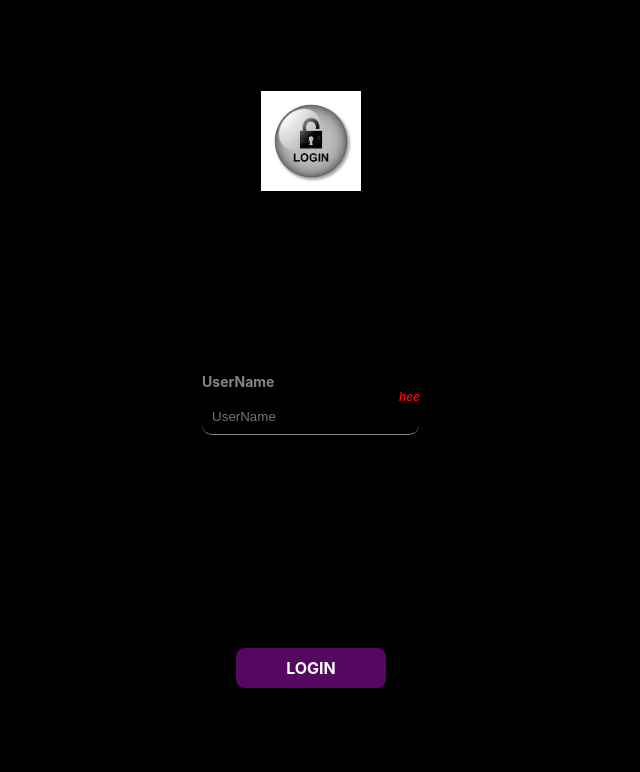
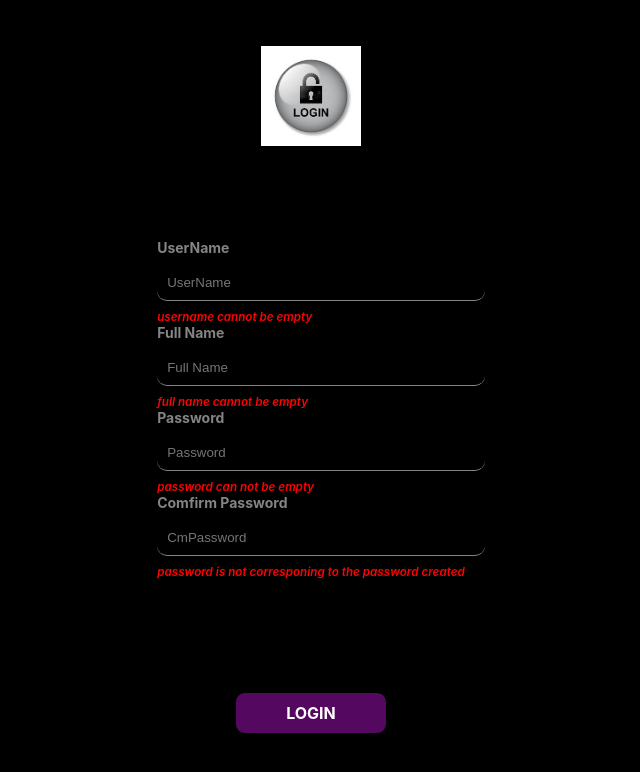
Before and after one commit to owolabijunior12/client-side, a React (Create React App) app: page / in a window 1280 px wide. Shown: the top 772 px of the page, without its empty margins (329-969 px from the left). Built offline with nearby package versions, Linux system fonts and the light colour scheme; what spotify-web-api-js would draw is missing.

Commit message:
finish stlying the login page

```diff
--- a/src/component/login.js
+++ b/src/component/login.js
@@ -16,7 +16,22 @@ function Login() {
                 <div className="from-control">
                       <label >UserName</label>
                       <input type='text' placeholder="UserName"/>
-                      <small className="err">hee</small>
+                      <small className="err">username cannot be empty</small>
+                </div>
+                <div className="from-control">
+                      <label >Full Name</label>
+                      <input type='text' placeholder="Full Name"/>
+                      <small className="err">full name cannot be empty</small>
+                </div>
+                <div className="from-control">
+                      <label >Password</label>
+                      <input type='password' placeholder="Password"/>
+                      <small className="err">password can not be empty</small>
+                </div>
+                <div className="from-control">
+                      <label >Comfirm Password</label>
+                      <input type='password' placeholder="CmPassword" />
+                      <small className="err">password is not corresponing to the password created</small>
                 </div>
           </form>
       </div>
--- a/src/style/Login.css
+++ b/src/style/Login.css
@@ -33,7 +33,7 @@
 .from-control label{
     color: #848484;
     font-weight: bold;
-    grid-column: 1 / span 2;
+    /* grid-column: 2 / span 2; */
 }
 .from-control input{
     width: 100%;
```
